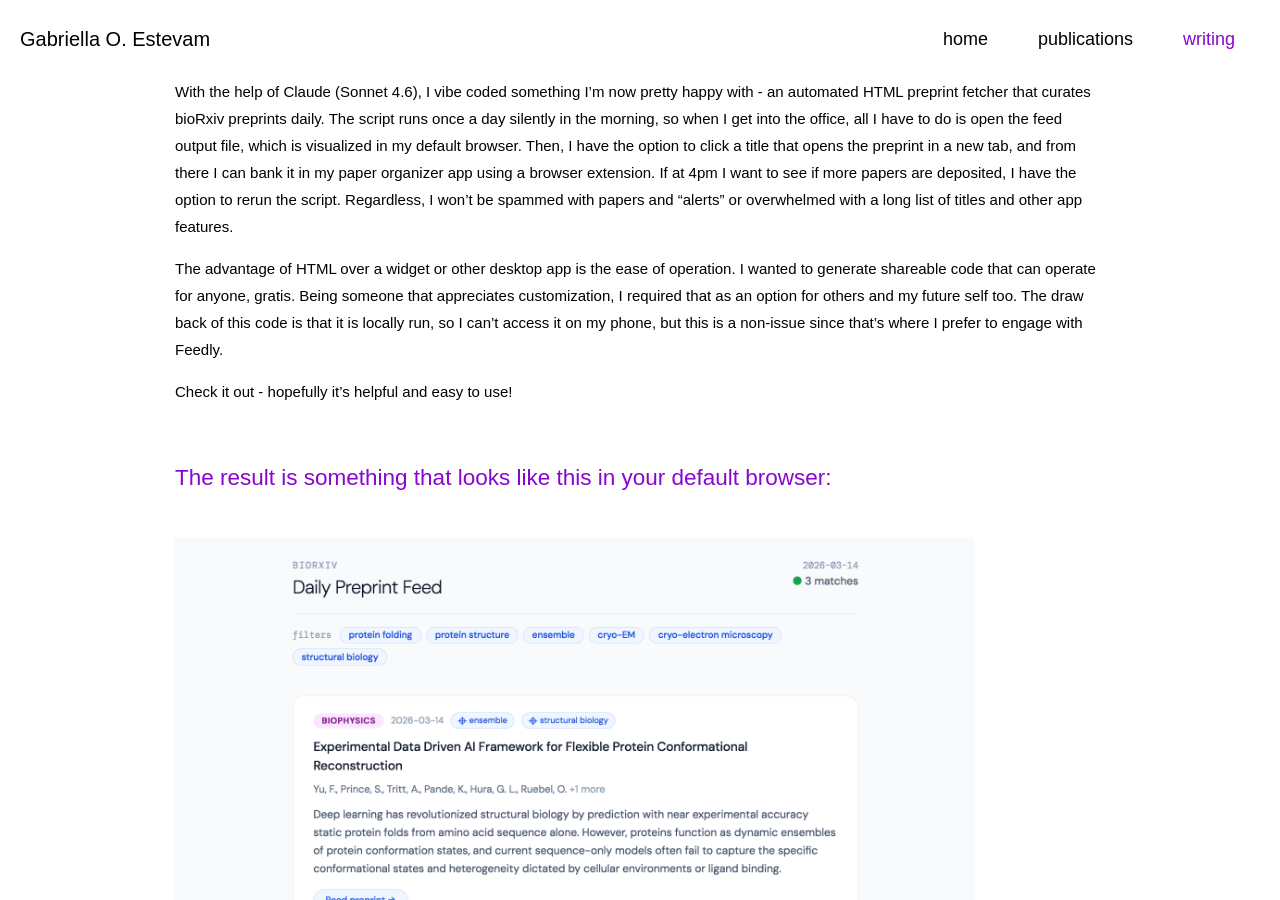
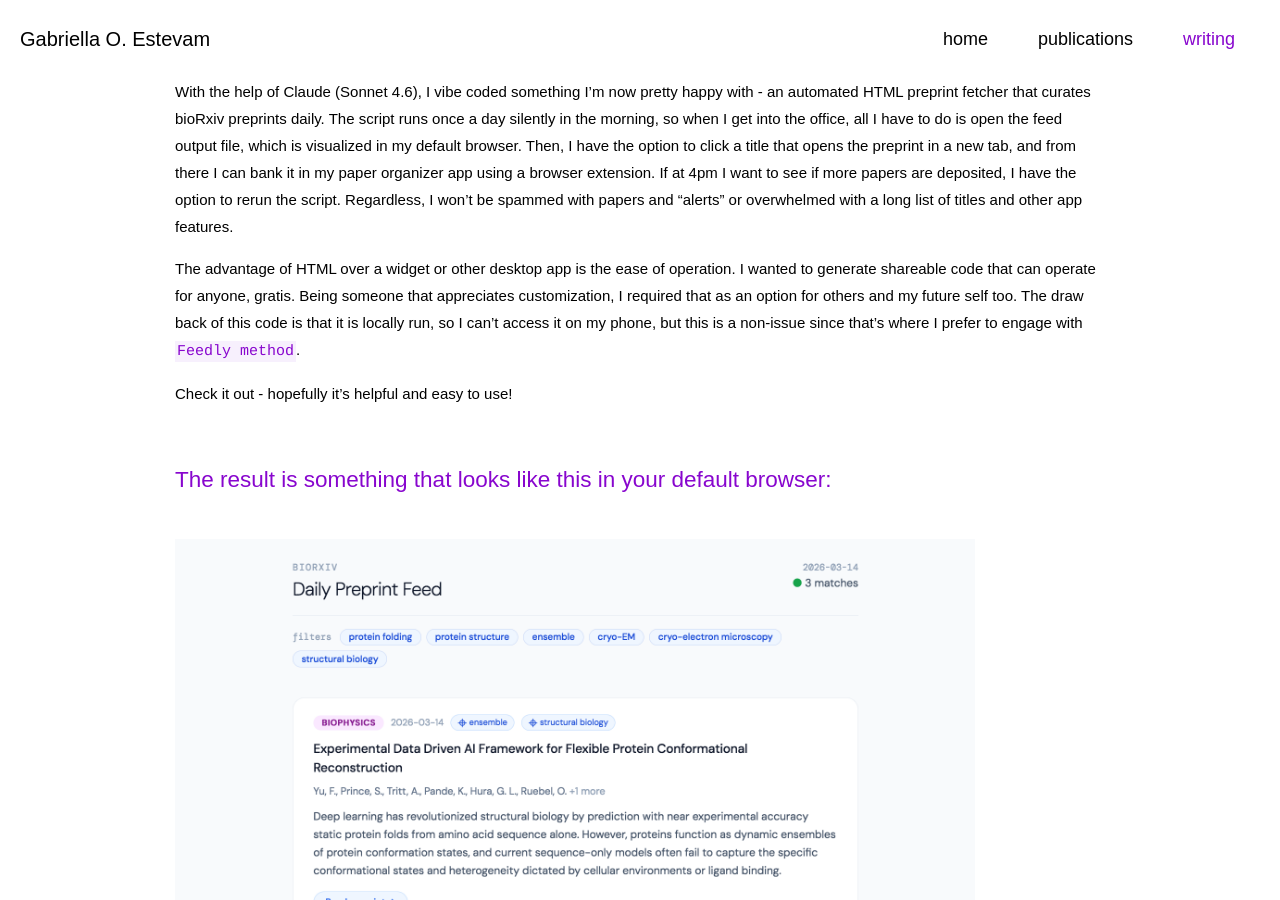
Before and after one commit to gestevam/gestevam.github.io, a Jekyll site: the page built from _posts/2026-03-14-preprint-fetcher.md, in a window 1280 px wide and 900 px high, scrolled down 392 px. Built offline with Jekyll 4.4.1, drawn with Linux system fonts in a browser that asks for light colours.

Commit message:
update w/ link

```diff
--- a/_posts/2026-03-14-preprint-fetcher.md
+++ b/_posts/2026-03-14-preprint-fetcher.md
@@ -17,7 +17,7 @@ I found myself craving an easy-to-digest, niche field-focused, automated, __prep
 
 With the help of Claude (Sonnet 4.6), I vibe coded something I’m now pretty happy with - an automated HTML preprint fetcher that curates bioRxiv preprints daily. The script runs once a day silently in the morning, so when I get into the office, all I have to do is open the feed output file, which is visualized in my default browser. Then, I have the option to click a title that opens the preprint in a new tab, and from there I can bank it in my paper organizer app using a browser extension. If at 4pm I want to see if more papers are deposited, I have the option to rerun the script. Regardless, I won’t be spammed with papers and “alerts” or overwhelmed with a long list of titles and other app features.
 
-The advantage of HTML over a widget or other desktop app is the ease of operation. I wanted to generate shareable code that can operate for anyone, gratis. Being someone that appreciates customization, I required that as an option for others and my future self too. The draw back of this code is that it is locally run, so I can’t access it on my phone, but this is a non-issue since that’s where I prefer to engage with Feedly.
+The advantage of HTML over a widget or other desktop app is the ease of operation. I wanted to generate shareable code that can operate for anyone, gratis. Being someone that appreciates customization, I required that as an option for others and my future self too. The draw back of this code is that it is locally run, so I can’t access it on my phone, but this is a non-issue since that’s where I prefer to engage with <a href="https://feedly.com/" style="background-color: #F7F0FD; font-family: Courier, monospace; padding: 2px 2px; color: #8806CE; text-decoration: none;"> Feedly method</a>.
 
 Check it out - hopefully it's helpful and easy to use!
 
```
